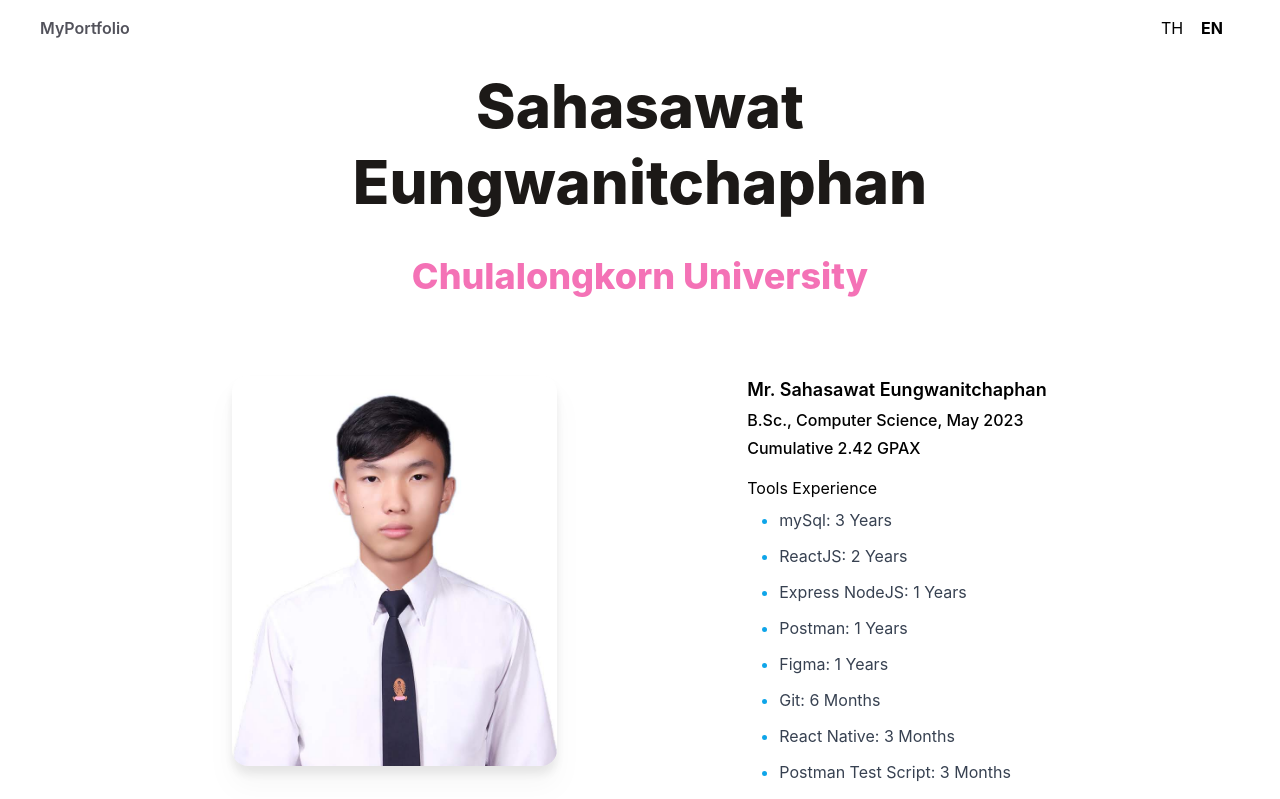
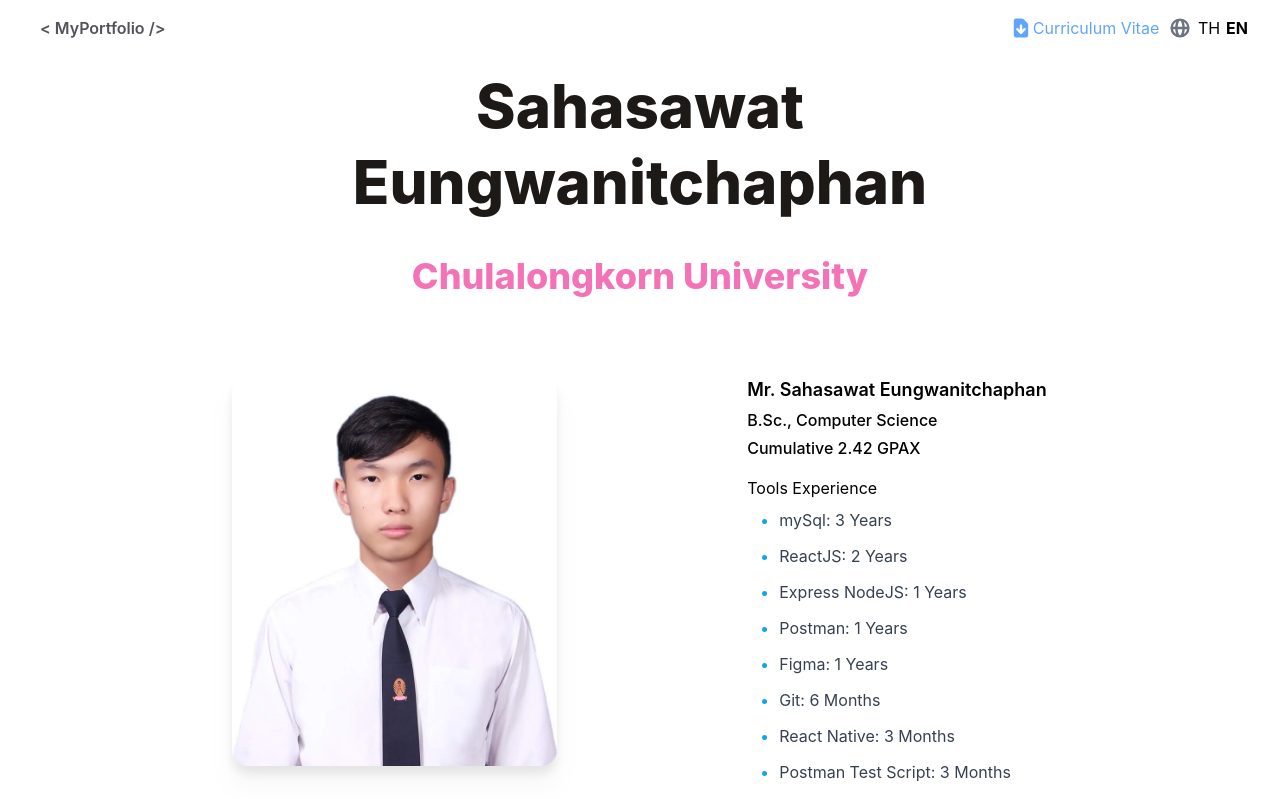
Before and after one commit to sahasawatE/portfolio, a React (Create React App) app: page / in a window 1280 px wide. Shown: the top 799 px of the page. Built offline with nearby package versions, Linux system fonts and the light colour scheme.

Commit message:
download cv

```diff
--- a/src/Components/NavBar.js
+++ b/src/Components/NavBar.js
@@ -1,23 +1,46 @@
 import react from 'react';
+import useMediaQuery from '@mui/material/useMediaQuery';
+import { DocumentDownloadIcon, GlobeAltIcon } from '@heroicons/react/solid';
 import { langContext } from '../langContext';
+import cv from '../importantFiles/sahasawatE_cv.pdf';
 
 export default function NavBar(){
-    const {lang, setLang} = react.useContext(langContext);
+    const { lang, setLang } = react.useContext(langContext);
+    const mobile = useMediaQuery('(max-width:600px)');
     return(
         <nav className='sticky z-50 top-0 w-screen backdrop-blur-md bg-opacity-75 bg-white'>
             <div className='grid grid-cols-2'>
                 <div className='grid p-4'>
-                    <div className='font-semibold text-zinc-600 my-auto pl-6'>MyPortfolio</div>
+                    <div className='font-semibold text-zinc-600 my-auto pl-6'>{`< MyPortfolio />`}</div>
                 </div>
-                <div className='grid justify-end p-4 mr-8'>
-                    <div className='w-20 flex flex-row justify-around'>
-                        <div className='hover:cursor-pointer' onClick={() => setLang(1)}>
-                            <div className={lang === 1 ? 'font-bold' : 'font-normal'}>TH</div>
+                <div className='grid justify-end p-4 mr-4'>
+                    {mobile ?
+                    <div className='w-24 flex flex-row justify-around'>
+                        <div onClick={() => window.open(cv,'_blank')}>
+                            <DocumentDownloadIcon className="h-6 w-6 text-blue-400"/>
                         </div>
-                        <div className='hover:cursor-pointer' onClick={() => setLang(0)}>
-                            <div className={lang === 0 ? 'font-bold' : 'font-normal'}>EN</div>
+                        <div className='flex flex-row' onClick={() => lang === 1 ? setLang(0) : setLang(1)}>
+                            <GlobeAltIcon className="h-6 w-6 text-gray-500"/>
+                            <div className='font-bold'>&nbsp;{lang === 1 ? 'TH' : 'EN'}</div>
                         </div>
                     </div>
+                    :
+                    <div className='w-60 flex flex-row justify-around'>
+                            <div className='flex flex-row w-8/12 justify-center pr-2 hover:cursor-pointer' onClick={() => window.open(cv, '_blank')}>
+                            <DocumentDownloadIcon className="h-6 w-6 text-blue-400"/>
+                            <div className='text-blue-400'>{lang === 1 ? "ประวัติย่อ" : "Curriculum Vitae"}</div>
+                        </div>
+                        <div className='flex flex-row justify-between w-4/12'>
+                            <GlobeAltIcon className="h-6 w-6 text-gray-500"/>
+                            <div className='hover:cursor-pointer' onClick={() => setLang(1)}>
+                                <div className={lang === 1 ? 'font-bold' : 'font-normal'}>TH</div>
+                            </div>
+                            <div className='hover:cursor-pointer' onClick={() => setLang(0)}>
+                                <div className={lang === 0 ? 'font-bold' : 'font-normal'}>EN</div>
+                            </div>
+                        </div>
+                    </div>
+                    }
                 </div>
             </div>
         </nav>
--- a/src/MobileComponents/MobileMain.js
+++ b/src/MobileComponents/MobileMain.js
@@ -61,12 +61,12 @@
                     <p className='pb-1 text-mg font-medium text-center'>{text.display.displayEducation}</p>
                     <p className='pb-4 text-md font-medium text-center'>{text.display.displayGpax}</p>
                     <br/>
-                    <p className='text-center'>{lang === 0 ? 'Tools Experience' : 'ประสบการณ์การใช้เครื่องมือ'}</p>
+                    <p className='text-center text-lg font-bold'>{lang === 0 ? 'Tools Experience' : 'ประสบการณ์การใช้เครื่องมือ'}</p>
                 </div>
                 <BubbleUI options={options} className="myBubbleUI">
                     {text.display.ToolsExperience.map((value, index) => {
                         return (
-                            <div key={`itemNo${index}`} className={`child bg-gradient-to-br ${fromcolors[index]} ${tocolors[index]} animate-float`}>
+                            <div key={`itemNo${index}`} className={`child bg-gradient-to-br ${fromcolors[index]} ${tocolors[index]} animate-float overflow-hidden`}>
                                 <p className='text-center font-semibold'>{Object.keys(value)}</p>
                                 <p className='text-center'>{Object.values(value)}</p>
                             </div>
--- a/src/MobileComponents/myComponent.css
+++ b/src/MobileComponents/myComponent.css
@@ -1,8 +1,9 @@
 .myBubbleUI {
 	width: 100%;
-	max-width: 1000px;
 	height: 500px;
-	border-radius: 50px
+	border-radius: 50px;
+	position: relative;
+	overflow: hidden;
 }
 
 .child {
--- a/src/text.json
+++ b/src/text.json
@@ -5,7 +5,7 @@
         "university" : "Chulalongkorn University",
         "display" : {
             "fullName" : "Mr. Sahasawat Eungwanitchaphan",
-            "displayEducation" : "B.Sc., Computer Science, May 2023",
+            "displayEducation" : "B.Sc., Computer Science",
             "displayGpax" : "Cumulative 2.42 GPAX",
             "ToolsExperience" : [{"mySql" : "3 Years"},{"ReactJS" : "2 Years"},{"Express NodeJS" : "1 Years"},{"Postman" : "1 Years"},{"Figma" : "1 Years"},{"Git" : "6 Months"},{"React Native" : "3 Months"},{"Postman Test Script" : "3 Months"},{"TailwindCSS" : "1 Month"}]
         },
@@ -42,7 +42,7 @@
         "university" : "จุฬาลงกรณ์มหาวิทยาลัย",
         "display" : {
             "fullName" : "นาย สหสวรรษ อึ้งวณิชย์พันธ์",
-            "displayEducation" : "ปริญญาตรี ภาควิชาคณิตศาสตร์และวิทยาการคอมพิวเตอร์ พฤษภาคม พ.ศ. 2566",
+            "displayEducation" : "ปริญญาตรี ภาควิชาคณิตศาสตร์และวิทยาการคอมพิวเตอร์",
             "displayGpax" : "เกรดเฉลี่ย 2.42",
             "ToolsExperience" : [{"mySql" : "3 ปี"},{"ReactJS" : "2 ปี"},{"Express NodeJS" : "1 ปี"},{"Postman" : "1 ปี"},{"Figma" : "1 ปี"},{"Git" : "6 เดือน"},{"React Native" : "3 เดือน"},{"Postman Test Script" : "3 เดือน"},{"TailwindCSS" : "1 เดือน"}]
         },
```
Also changed, not shown: 1 other file (tests, documents, lock files or other folders).
